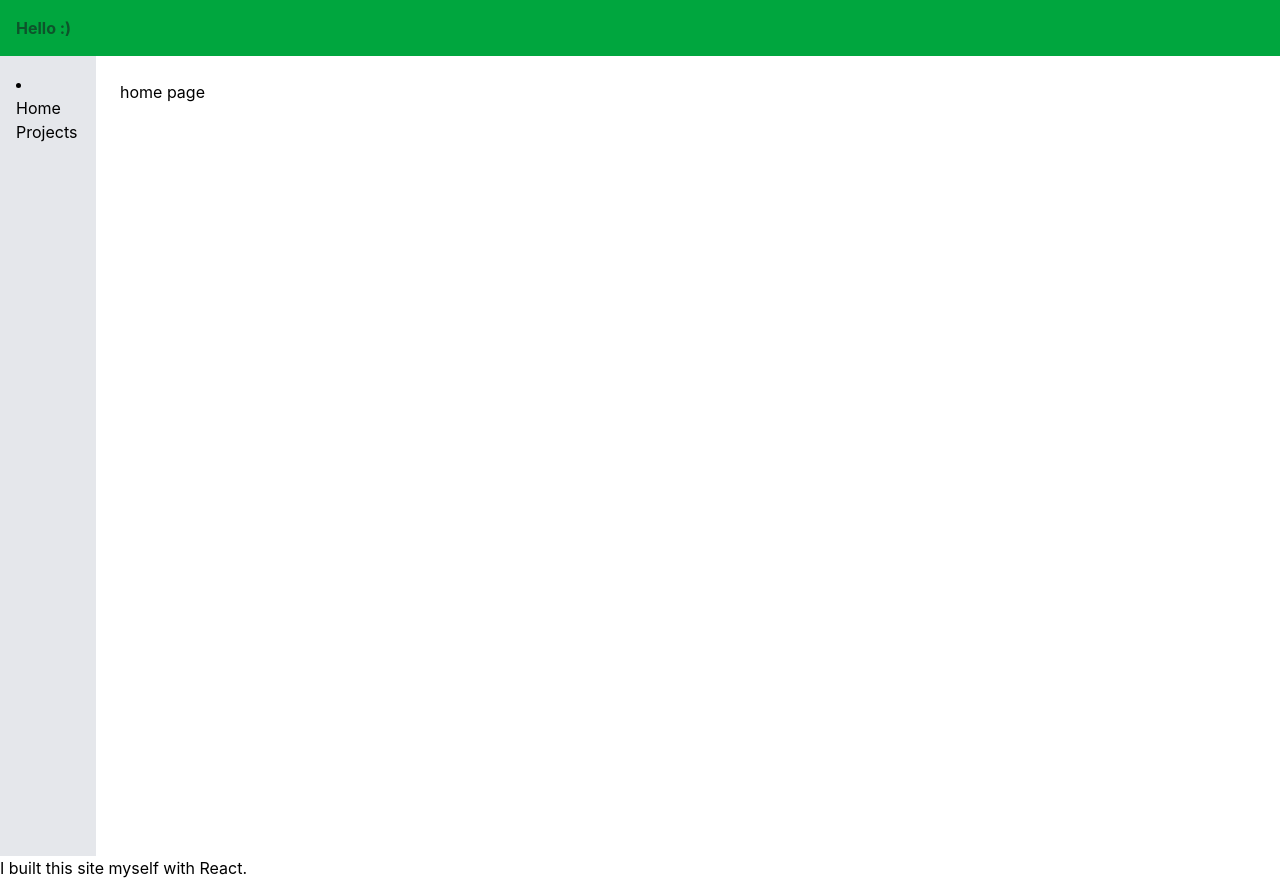
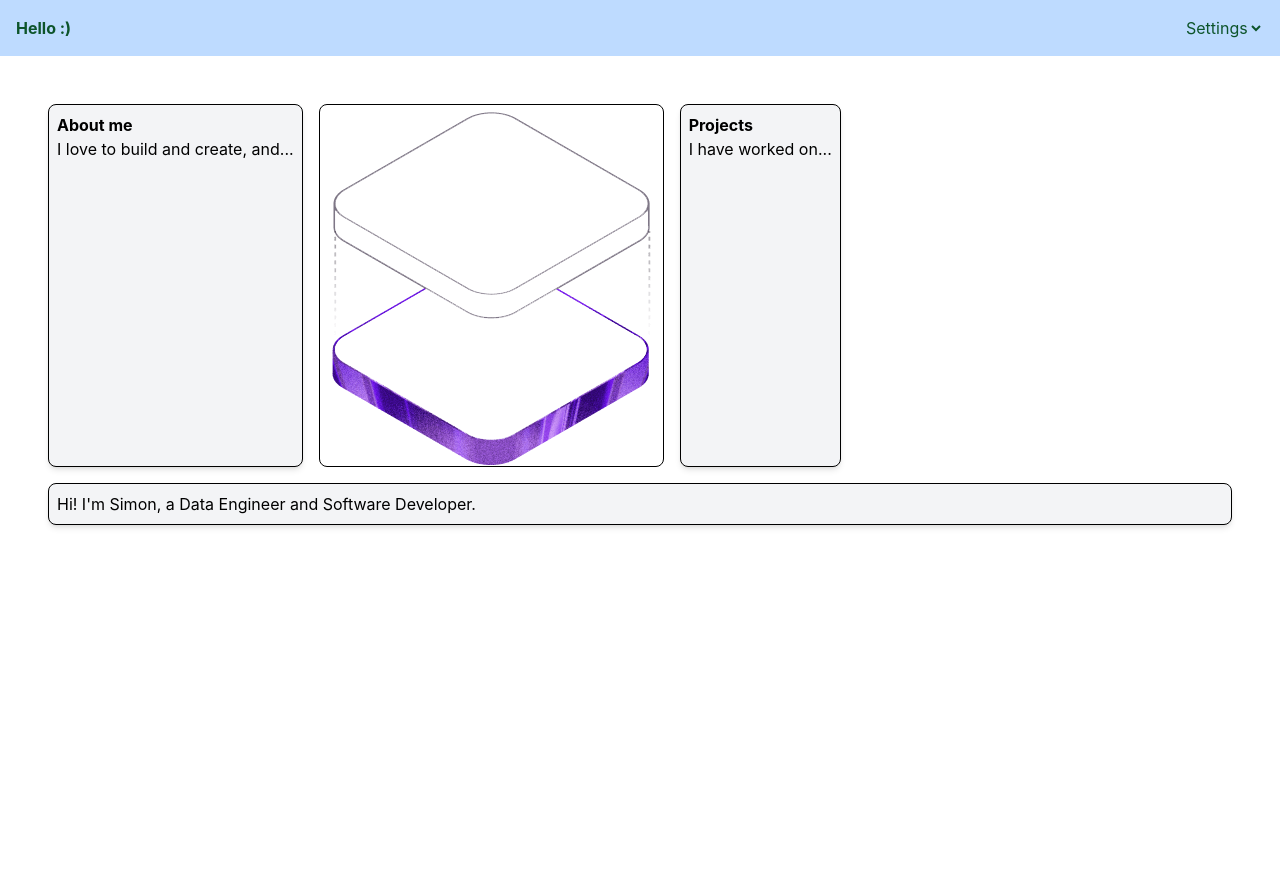
Before and after one commit to TheLaughingDuck/TheLaughingDuck.github.io, a React (Vite) app in the folder website/homepage/: page / in a window 1280 px wide. After the commit the page ends 800 px from the top, so only its background shows below. Built offline with nearby package versions, Linux system fonts and the light colour scheme.

Commit message:
Redesigned landing page

```diff
--- a/website/homepage/src/home.tsx
+++ b/website/homepage/src/home.tsx
@@ -1,11 +1,37 @@
 import Layout from "./navigation"
-
+import hero from "./assets/hero.png"
+import { Link } from "react-router"
 
 export default function Home() {
     return (
         <Layout>
-            <h1>home page</h1>
+            <div className="flex-1 p-6 space-y-4">
+                <div className="flex items-stretch gap-4">
+                    <Link to="aboutme">
+                        <div className="border p-2 h-full rounded-lg bg-gray-100 shadow-md transition-transform duration-200 hover:scale-105 hover:shadow-xl">
+                            <h1 className="font-bold">About me</h1>
+                            <p>I love to build and create, and...</p>
+                        </div>
+                    </Link>
 
+                    <div className="border space-fill rounded-lg transition-transform duration-200 hover:scale-105">
+                        <img src={hero} />
+                    </div>
+
+                    <Link to="/projects">
+                        <div className="border p-2 h-full rounded-lg bg-gray-100 shadow-md transition-transform duration-200 hover:scale-105 hover:shadow-xl">
+                            <h1 className="font-bold">Projects</h1>
+
+                            <p>I have worked on...</p>
+                        </div>
+                    </Link>
+
+                </div>
+
+                <div className="border p-2 h-full rounded-lg bg-gray-100 shadow-md transition-transform duration-200 hover:scale-105 hover:shadow-xl">
+                    Hi! I'm Simon, a Data Engineer and Software Developer.
+                </div>
+            </div>
         </Layout>
     )
 }
--- a/website/homepage/src/navigation.tsx
+++ b/website/homepage/src/navigation.tsx
@@ -29,29 +29,25 @@ export default function Layout({ children }: { children: ReactNode }) {
     return(
         <div>
             {/* Banner */}
-            <link rel="icon" type="image/png" href="images/DuckHead.png" />
-            <header className="bg-green-600 text-green-900 p-4">
+            <header className="flex bg-blue-200 text-green-900 p-4">
                 <h1 className="text-2x1 font-bold">
                     Hello :)
                 </h1>
+
+                <select className="ml-auto">
+                    <option selected disabled>Settings</option>
+                    <option>1</option>
+                    <option>2</option>
+                </select>
             </header>
 
             {/* Navbar and page content */}
             <div className='flex'>
-                <div className="w-24 bg-gray-200 min-h-screen p-4">
-                    <Navbar />
-                </div>
-
                 {/* Sugpage */}
                 <main className="flex-1 p-6">
                 { children }
                 </main>
             </div>
-
-            <div className='flex'>
-                I built this site myself with React.
-            </div>
-
         </div>
     )
 }
```
